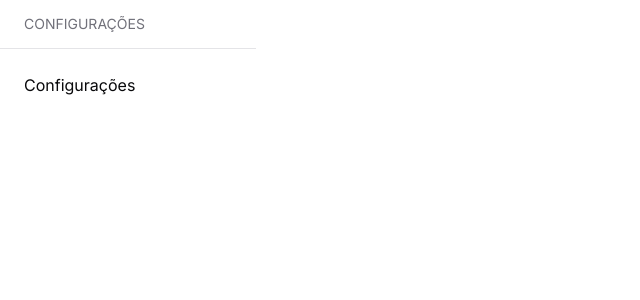
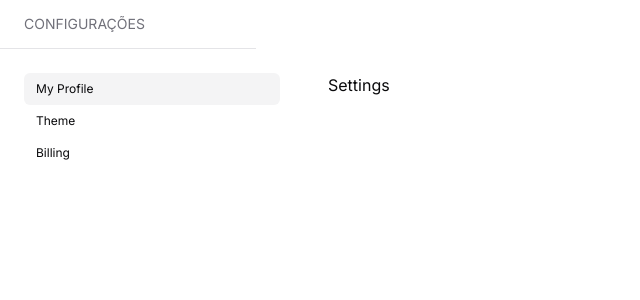
Before and after one commit to SammyFerreiraa/micro-sass-todo-app, a Next.js app: page /app/settings in a window 1280 px wide. Shown: the top 300 px of the page, without its empty margins (0-640 px from the left). Built offline with nearby package versions, Linux system fonts and the light colour scheme; no server answers.

Commit message:
feat: settings sidebar

```diff
--- /dev/null
+++ b/src/app/app/settings/_components/settings-sidebar.tsx
@@ -0,0 +1,38 @@
+'use client'
+
+import DashboardSidebar from '@/components/dashboard/sidebar'
+import { usePathname } from 'next/navigation'
+
+export function SettingsSidebar() {
+  const pathname = usePathname()
+
+  const isActive = (path: string) => {
+    return pathname === path
+  }
+  return (
+    <aside>
+      <DashboardSidebar.Nav>
+        <DashboardSidebar.Nav.Main>
+          <DashboardSidebar.Nav.NavLink
+            href="/app/settings"
+            active={isActive('/app/settings')}
+          >
+            My Profile
+          </DashboardSidebar.Nav.NavLink>
+          <DashboardSidebar.Nav.NavLink
+            href="/app/settings/theme"
+            active={isActive('/app/settings/theme')}
+          >
+            Theme
+          </DashboardSidebar.Nav.NavLink>
+          <DashboardSidebar.Nav.NavLink
+            href="/app/settings/billing"
+            active={isActive('/app/settings/billing')}
+          >
+            Billing
+          </DashboardSidebar.Nav.NavLink>
+        </DashboardSidebar.Nav.Main>
+      </DashboardSidebar.Nav>
+    </aside>
+  )
+}
--- /dev/null
+++ b/src/app/app/settings/layout.tsx
@@ -0,0 +1,19 @@
+import DashboardPage from '@/components/dashboard/page'
+import { PropsWithChildren } from 'react'
+import { SettingsSidebar } from './_components/settings-sidebar'
+
+export default function Layout({ children }: PropsWithChildren) {
+  return (
+    <DashboardPage>
+      <DashboardPage.Header>
+        <DashboardPage.Header.Title>Configurações</DashboardPage.Header.Title>
+      </DashboardPage.Header>
+      <DashboardPage.Main>
+        <div className="grid grid-cols-[16rem_1fr] gap-12">
+          <SettingsSidebar />
+          <div>{children}</div>
+        </div>
+      </DashboardPage.Main>
+    </DashboardPage>
+  )
+}
--- a/src/app/app/settings/page.tsx
+++ b/src/app/app/settings/page.tsx
@@ -1,14 +1,3 @@
-import { DashboardPage } from '@/components/dashboard/page'
-
 export default function Page() {
-  return (
-    <DashboardPage>
-      <DashboardPage.Header>
-        <DashboardPage.Header.Title>Configurações</DashboardPage.Header.Title>
-      </DashboardPage.Header>
-      <DashboardPage.Main>
-        <h1>Configurações</h1>
-      </DashboardPage.Main>
-    </DashboardPage>
-  )
+  return <h1>Settings</h1>
 }
--- a/src/app/page.tsx
+++ b/src/app/page.tsx
@@ -1,3 +1,3 @@
 export default function Home() {
-  return <main>Landing Page</main>
+  return <main className="transition-colors">Landing Page</main>
 }
```
